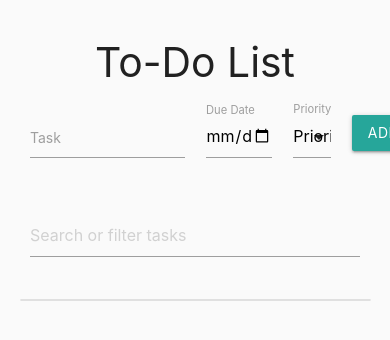
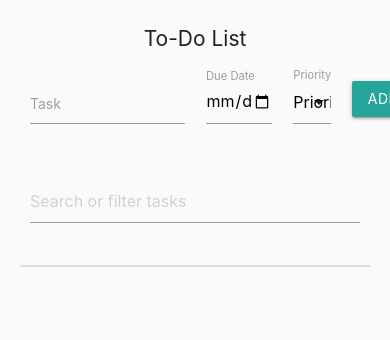
Before and after one commit to dung-lda-fv/onboarding-week1-dunglda, a plain HTML site: page index.html in a window 390 px wide. Shown: the top 340 px of the page. Drawn offline with nearby package versions, Linux system fonts and the light colour scheme.

Commit message:
chore: responsive tweaks and UX polish

```diff
--- a/style.css
+++ b/style.css
@@ -4,3 +4,7 @@ body { background: #fafafa; }
 .badge.low { background: #81c784 !important; }
 .badge.medium { background: #ffd54f !important; color: #333 !important; }
 .badge.high { background: #e57373 !important; }
+@media (max-width: 600px) {
+  .container { margin-top: 10px; }
+  h3 { font-size: 1.5rem; }
+}
```
